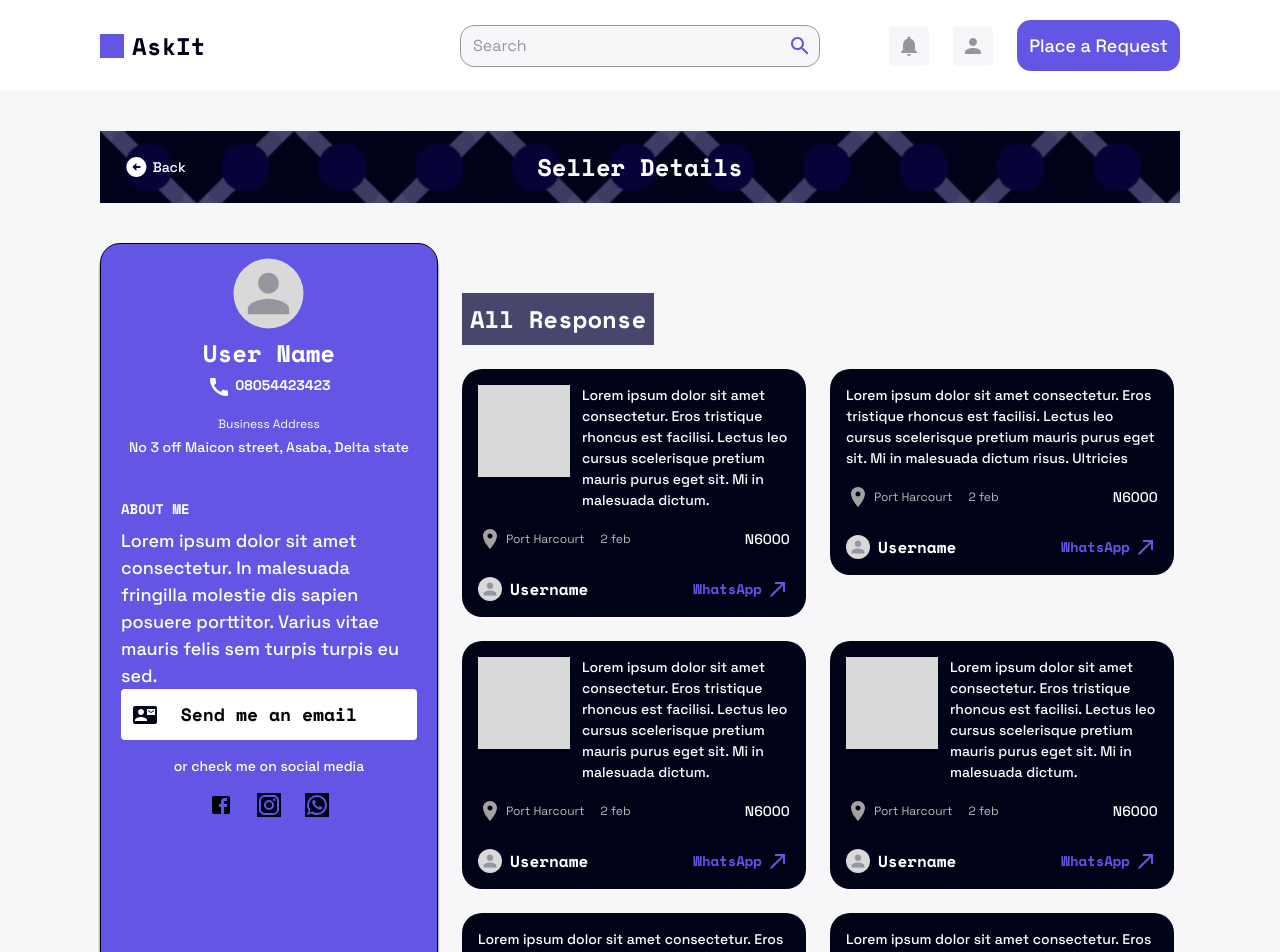
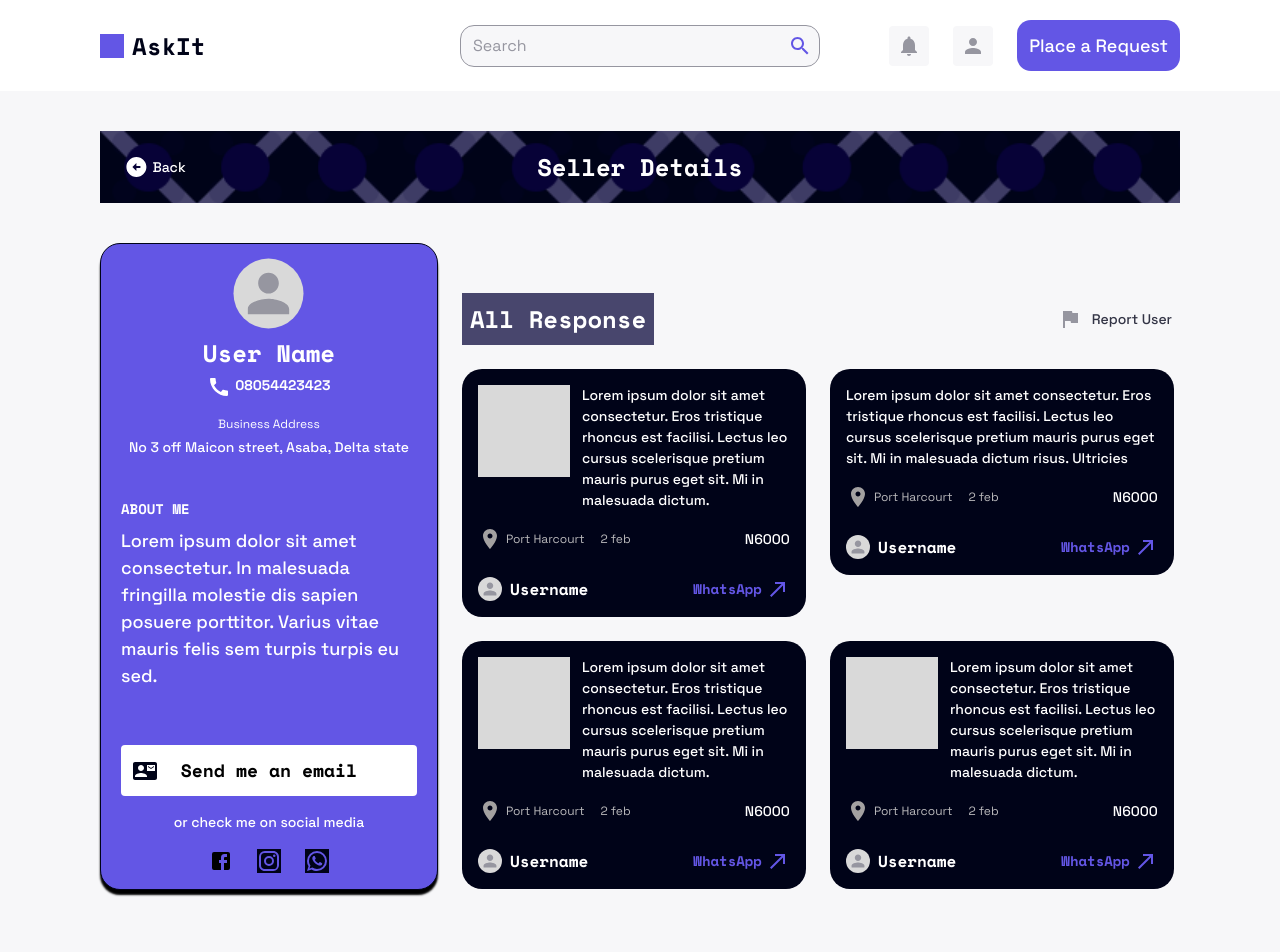
Before and after one commit to NoStackDev/askit, a Next.js app: page /user/1 in a window 1280 px wide. Shown: the top 952 px of the page. Built offline with nearby package versions, Linux system fonts and the light colour scheme.

Commit message:
other users profile page

```diff
--- a/src/app/requests/[id]/page.tsx
+++ b/src/app/requests/[id]/page.tsx
@@ -35,7 +35,7 @@ export default function RequestsPage() {
             </div>
             <Responses
               title="Responses (4)"
-              icon={
+              titleIcon={
                 <React.Suspense
                   fallback={
                     <div className="w-4 h-4 bg-stroke/80 animate-pulse"></div>
--- a/src/app/user/[id]/page.tsx
+++ b/src/app/user/[id]/page.tsx
@@ -1,13 +1,13 @@
 "use client";
 
-import Navbar from "@/components/Navbar";
-import Responses from "@/components/Responses";
-import Topbar from "@/components/Topbar";
 import { responsesConfig } from "@/config.ts/responses";
 import React from "react";
 
+const Navbar = React.lazy(() => import("@/components/Navbar"));
+const Topbar = React.lazy(() => import("@/components/Topbar"));
 const UserInfo = React.lazy(() => import("./section/UserInfo"));
-const AllResponses = React.lazy(() => import("./section/AllResponses"));
+const Responses = React.lazy(() => import("@/components/Responses"));
+const FlagIcon = React.lazy(() => import("@mui/icons-material/Flag"));
 
 type Props = {};
 
@@ -16,7 +16,9 @@ const Page = (props: Props) => {
 
   return (
     <div className="">
-      <Navbar showSidebar={showSidebar} />
+      <React.Suspense>
+        <Navbar showSidebar={showSidebar} />
+      </React.Suspense>
 
       <div className="relative bg-background px-5 md:py-10 md:px-[100px] mb-20">
         <Topbar className="">Seller Details</Topbar>
@@ -27,7 +29,17 @@ const Page = (props: Props) => {
           </React.Suspense>
 
           <React.Suspense>
-            <Responses title="All Response" responses={responsesConfig} className="mt-[90px]"/>
+            <Responses
+              title="All Response"
+              responses={responsesConfig.slice(0, 4)}
+              className="mt-[90px]"
+              otherText="Report User"
+              otherIcon={
+                <React.Suspense>
+                  <FlagIcon className="text-stroke"/>
+                </React.Suspense>
+              }
+            />
           </React.Suspense>
         </div>
       </div>
--- a/src/app/user/[id]/section/UserInfo.tsx
+++ b/src/app/user/[id]/section/UserInfo.tsx
@@ -18,7 +18,7 @@ const UserInfo = React.forwardRef<
     <div
       ref={forwardRef}
       className={cn(
-        "w-full bg-primary py-4 px-5 rounded-[20px] flex flex-col items-center shadow-boxShadow_3 border-[1px] border-black max-w-[348px]",
+        "w-full bg-primary py-4 px-5 rounded-[20px] flex flex-col items-center shadow-boxShadow_3 border-[1px] border-black max-w-[348px] h-fit",
         className
       )}
       {...props}
@@ -62,7 +62,7 @@ const UserInfo = React.forwardRef<
         </div>
       </div>
 
-      <div className="w-full flex flex-col items-center justify-center gap-4">
+      <div className="w-full flex flex-col items-center justify-center gap-4 mt-14">
         <button className="relative w-full bg-white rounded p-3 flex">
           <React.Suspense>
             <ContactMailIcon className="absolute top-1/2 -translate-y-1/2 left-3 text-black" />
--- a/src/components/ResponseCard.tsx
+++ b/src/components/ResponseCard.tsx
@@ -1,5 +1,6 @@
 import { cn } from "@/lib/utils";
 import Image from "next/image";
+import Link from "next/link";
 import React from "react";
 
 const LocationOnIcon = React.lazy(
@@ -11,6 +12,7 @@ const NorthEastIcon = React.lazy(() => import("@mui/icons-material/NorthEast"));
 const ResponseCard = React.forwardRef<
   React.ElementRef<"div">,
   React.HTMLAttributes<HTMLDivElement> & {
+    userId: number;
     username: string;
     avatar: null | string;
     image?: boolean;
@@ -25,7 +27,7 @@ const ResponseCard = React.forwardRef<
     {
       children,
       className,
-      id,
+      userId,
       username,
       avatar,
       image,
@@ -90,12 +92,16 @@ const ResponseCard = React.forwardRef<
                 <div className="mt-[26px] text-stroke animate-pulse h-6 w-6 rounded-full"></div>
               }
             >
-              <PersonIcon className="mt-[26px] text-stroke p-[2.33px] bg-[#D9D9D9] rounded-full self-center" />
+              <Link href={`/user/${userId}/`}>
+                <PersonIcon className="mt-[26px] text-stroke p-[2.33px] bg-[#D9D9D9] rounded-full self-center hover:cursor-pointer" />
+              </Link>
             </React.Suspense>
 
-            <div className="font-headline font-bold text-white">
-              {username ? username : "Username"}
-            </div>
+            <Link href={`/user/${userId}/`}>
+              <div className="font-headline font-bold text-white hover:cursor-pointer">
+                {username ? username : "Username"}
+              </div>
+            </Link>
           </div>
 
           <div className="flex gap-1 items-center hover:cursor-pointer">
--- a/src/components/Responses.tsx
+++ b/src/components/Responses.tsx
@@ -9,7 +9,7 @@ const Responses = React.forwardRef<
   React.ElementRef<"div">,
   React.HTMLAttributes<HTMLDivElement> & {
     responses: {
-      id: number;
+      userId: number;
       username: string;
       avatar: null | string;
       image?: boolean;
@@ -20,14 +20,30 @@ const Responses = React.forwardRef<
       whatsappLink: string;
     }[];
     title?: string;
-    icon?: React.ReactNode;
+    titleIcon?: React.ReactNode;
+    otherText?: string;
+    otherIcon?: React.ReactNode;
   }
->(({ className, children, title, icon, responses, ...props }, ref) => {
+>(
+  (
+    {
+      className,
+      children,
+      title,
+      titleIcon,
+      otherText,
+      otherIcon,
+      responses,
+      ...props
+    },
+    ref
+  ) => {
     return (
       <div ref={ref} className={cn("", className)}>
-      {icon || title ? (
+        <div className="flex justify-between items-center">
+          {titleIcon || title ? (
             <div className="bg-secondary w-fit flex gap-[10px] p-2 items-center">
-          {icon ? icon : null}
+              {titleIcon ? titleIcon : null}
 
               {title ? (
                 <div className="font-headline text-white text-headline_2 font-bold">
@@ -37,15 +53,28 @@ const Responses = React.forwardRef<
             </div>
           ) : null}
 
+          {otherIcon || otherText ? (
+            <div className="w-fit flex gap-[10px] p-2 items-center hover:cursor-pointer">
+              {otherIcon ? otherIcon : null}
+
+              {otherText ? (
+                <div className="font-body text-black/80 text-title_3 font-medium">
+                  {otherText}
+                </div>
+              ) : null}
+            </div>
+          ) : null}
+        </div>
+
         <div className="mt-6 flex flex-col md:flex-row md:flex-wrap items-center gap-6 md:items-start">
           {responses.map((response) => {
-          const { id, ...others } = response;
-          return <ResponseCard key={id} {...others} />;
+            return <ResponseCard key={response.userId} {...response} />;
           })}
         </div>
       </div>
     );
-});
+  }
+);
 
 Responses.displayName = "Responses";
 
--- a/src/config.ts/responses.ts
+++ b/src/config.ts/responses.ts
@@ -1,5 +1,5 @@
 type Responses = {
-  id: number;
+  userId: number;
   username: string;
   avatar: null | string;
   image?: boolean;
@@ -12,7 +12,7 @@ type Responses = {
 
 export const responsesConfig: Responses[] = [
   {
-    id: 0,
+    userId: 0,
     username: "Username",
     avatar: null,
     image: true,
@@ -24,7 +24,7 @@ export const responsesConfig: Responses[] = [
     whatsappLink: "/",
   },
   {
-    id: 1,
+    userId: 1,
     username: "Username",
     avatar: null,
     image: false,
@@ -36,7 +36,7 @@ export const responsesConfig: Responses[] = [
     whatsappLink: "/",
   },
   {
-    id: 2,
+    userId: 2,
     username: "Username",
     avatar: null,
     image: true,
@@ -48,7 +48,7 @@ export const responsesConfig: Responses[] = [
     whatsappLink: "/",
   },
   {
-    id: 3,
+    userId: 3,
     username: "Username",
     avatar: null,
     image: true,
@@ -60,7 +60,7 @@ export const responsesConfig: Responses[] = [
     whatsappLink: "/",
   },
   {
-    id: 4,
+    userId: 4,
     username: "Username",
     avatar: null,
     image: false,
@@ -72,7 +72,7 @@ export const responsesConfig: Responses[] = [
     whatsappLink: "/",
   },
   {
-    id: 5,
+    userId: 5,
     username: "Username",
     avatar: null,
     image: false,
```
Lines whose indentation alone changed are shown as unchanged.
